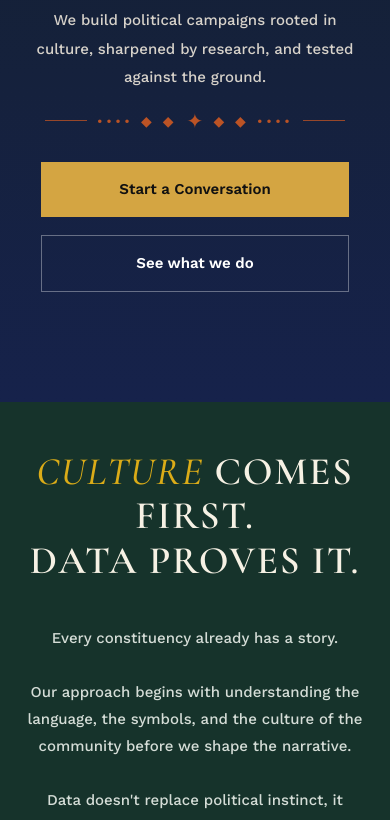
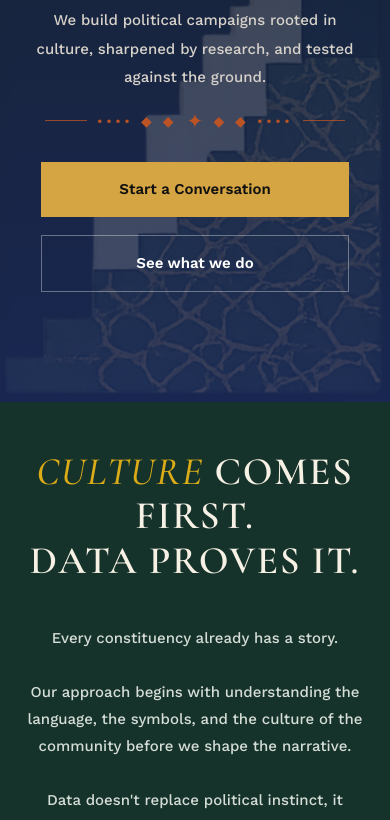
Before and after one commit to shivamdshon/AERRAAXIS-Ver2, a plain HTML site: page index.html in a window 390 px wide. Shown: the part 310-1130 px from the top of the page. Drawn offline with nearby package versions, Linux system fonts and the light colour scheme.

Commit message:
background opacity increased mv

```diff
--- a/index.html
+++ b/index.html
@@ -86,16 +86,27 @@ padding-inline:32px;
       :root{--gutter:24px}.site-header{height:72px}.header-row{height:72px}.brand-logo{width:102px}.nav-toggle{display:grid;margin-right:8px}.site-nav{position:absolute;top:100%;right:0;left:0;box-shadow:0 10px 28px rgba(0,0,0,.08);display:grid;grid-template-rows:0fr;gap:0;overflow:hidden;background:var(--paper);border-bottom:1px solid transparent;transition:grid-template-rows .25s ease,border-color .25s ease}.site-nav.is-open{grid-template-rows:1fr;border-bottom-color:rgba(20,32,46,.12)}.site-nav-inner{display:flex;min-height:0;flex-direction:column;gap:0;overflow:hidden}.site-nav a{padding:24px var(--gutter);border-top:1px solid rgba(20,32,46,.08);font-size:13px;letter-spacing:.14em;text-align:center;color:var(--ink)}
 .site-nav-inner a:last-child{margin:18px 24px 24px;border:2px solid #8b2d2d;border-radius:6px;color:#8b2d2d;font-weight:600}
       .hero{min-height:640px;background:linear-gradient(180deg,var(--navy) 0%,#16224b 100%);align-items:flex-start}
-      .hero-motif{display:none}
+      .hero-motif{
+display:block;
+width:100%;
+height:100%;
+right:0;
+top:0;
+object-fit:cover;
+object-position:right center;
+opacity:.18;
+mix-blend-mode:screen;
+filter:saturate(.95) contrast(1.05);
+}
       .hero-copy{padding:42px 24px 70px}
       .hero-copy::before{content:"";display:block;width:170px;height:88px;margin:0 auto 34px;background:url('logo-light.webp') center/contain no-repeat}
       .hero h1{font-size:clamp(34px,10vw,46px);line-height:1.08}
       .hero-description{max-width:360px;margin-top:24px;font-size:15px;line-height:1.9;letter-spacing:0;text-wrap:balance;text-wrap:pretty}
       .hero-divider{margin-top:32px}
       .culture .wrap{grid-template-columns:1fr;gap:42px;padding:48px 24px;width:100%}.culture h2{font-size:clamp(37px,10vw,45px)}.culture-copy{display:flex;justify-content:center;width:100%}.culture-copy-row{display:block;width:100%}.culture-ornament{display:none}.culture-text{display:block;width:100%;max-width:360px;margin-left:auto;margin-right:auto;padding:0;font-size:15px;line-height:1.8;text-align:center;text-wrap:balance}
-      .quote{min-height:535px;display:block;padding:76px 24px 195px}.quote-sun{bottom:13px;width:205px;height:230px;opacity:.92}.quote-copy{width:min(92vw,420px);margin:0 auto;font-size:clamp(29px,8.2vw,35px);line-height:1.42;text-wrap:balance;text-wrap:pretty}.quote-tree{right:14px;bottom:31px;width:116px}.quote-copy br{display:block}
+      .quote{min-height:535px;display:block;padding:76px 24px 195px}.quote-sun{bottom:13px;width:205px;height:230px;opacity:.97}.quote-copy{width:min(92vw,420px);margin:0 auto;font-size:clamp(29px,8.2vw,35px);line-height:1.42;text-wrap:balance;text-wrap:pretty}.quote-tree{right:14px;bottom:31px;width:126px}.quote-copy br{display:block}
       .tenets{min-height:0;padding:75px 0 100px;background:var(--maroon)}.tenets::after{display:none}.tenets-motif{top:50%;bottom:auto;width:min(420px,72vw);opacity:.32;transform:translate(-50%,-50%)}.tenets h2{margin-bottom:56px;font-size:clamp(38px,10vw,44px)}.tenets-grid{grid-template-columns:1fr;gap:35px}.tenet{grid-template-columns:58px 1fr}.tenet-number{font-size:28px}.tenet p{font-size:16px;line-height:1.6}
-      .services{min-height:0;padding:96px 0 82px}.services-motif{top:18px;right:-18px;width:180px;transform:none;opacity:.22}.services h2{max-width:330px;margin:0 auto 62px;font-size:clamp(39px,10vw,45px);line-height:1.07}.services-grid{grid-template-columns:1fr;gap:44px}.service{display:block}.service h3{font-size:29px;padding-bottom:12px;margin-bottom:16px;border-bottom:2px solid var(--gold-soft)}.service ul{font-size:15px;line-height:1.9;padding-left:0}.service li{position:relative;padding-left:42px;margin:0 0 12px}.service li:before{content:"—";position:absolute;left:0;color:var(--gold-soft);font-weight:600}
+      .services{min-height:0;padding:96px 0 82px}.services-motif{top:18px;right:-18px;width:180px;transform:none;opacity:.38}.services h2{max-width:330px;margin:0 auto 62px;font-size:clamp(39px,10vw,45px);line-height:1.07}.services-grid{grid-template-columns:1fr;gap:44px}.service{display:block}.service h3{font-size:29px;padding-bottom:12px;margin-bottom:16px;border-bottom:2px solid var(--gold-soft)}.service ul{font-size:15px;line-height:1.9;padding-left:0}.service li{position:relative;padding-left:42px;margin:0 0 12px}.service li:before{content:"—";position:absolute;left:0;color:var(--gold-soft);font-weight:600}
       .cta{min-height:0;padding:80px 24px 82px}.cta .eyebrow{margin-bottom:36px;font-size:12px}.cta h2{margin-bottom:48px;font-size:clamp(38px,10.2vw,45px);line-height:1.09}.button{min-width:0;width:min(100%,370px);font-size:13px;padding-block:13px}.site-footer{min-height:120px;flex-direction:column;justify-content:center;gap:14px;padding:24px;text-align:center;color:#222;font-size:13px;font-weight:500;letter-spacing:.025em;text-transform:uppercase;font-family:'Work Sans',Arial,sans-serif}.footer-links{justify-content:center;gap:18px;font-size:13px}
     }
 
```
Also changed, not shown: 1 other file.
